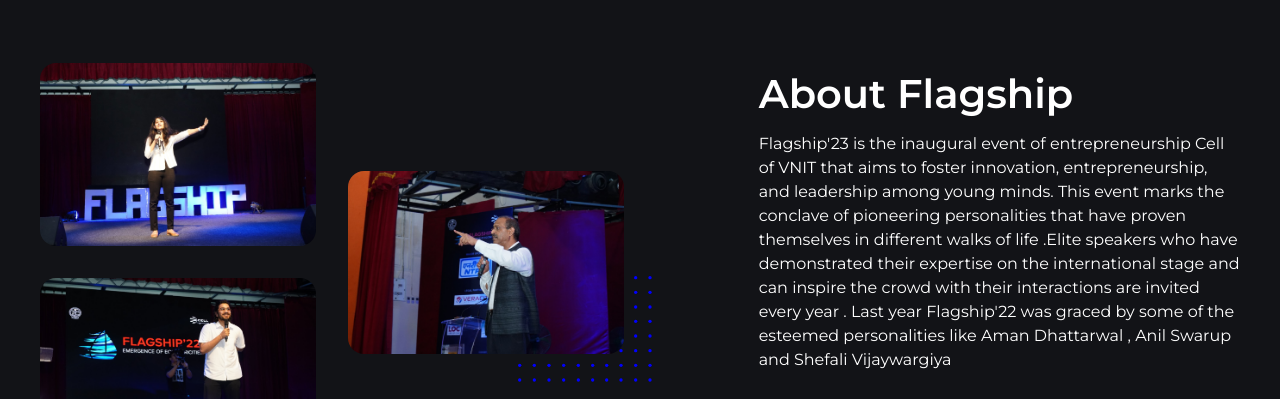
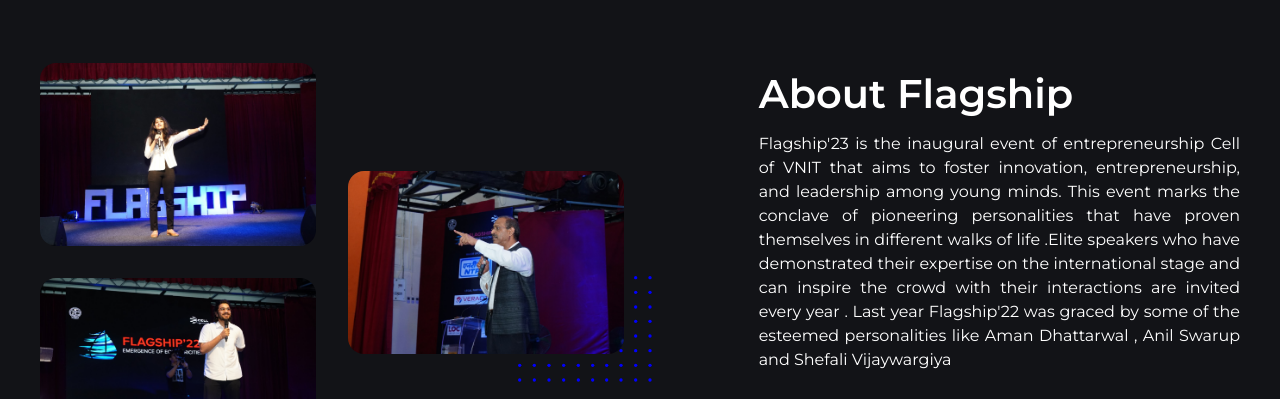
Before and after one commit to Harsh-0805/Flagship-23, a React (Vite) app: page / in a window 1280 px wide. Shown: the part 800-1199 px from the top of the page. Built offline with nearby package versions, Linux system fonts and the light colour scheme.

Commit message:
Update About.jsx

```diff
--- a/src/components/About.jsx
+++ b/src/components/About.jsx
@@ -605,7 +605,7 @@
                 <span className="block mb-2 text-[40px] font-semibold text-white">
                   About Flagship
                 </span>
-                <p className="mb-8 text-base text-body-color">
+                <p className="mb-8 text-justify text-base text-body-color">
                   Flagship'23 is the inaugural event of entrepreneurship Cell of
                   VNIT that aims to foster innovation, entrepreneurship, and
                   leadership among young minds. This event marks the conclave of
```
